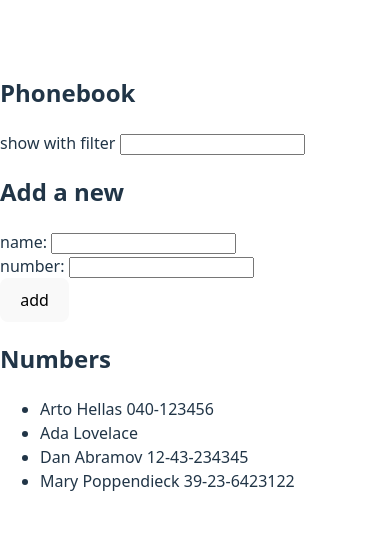
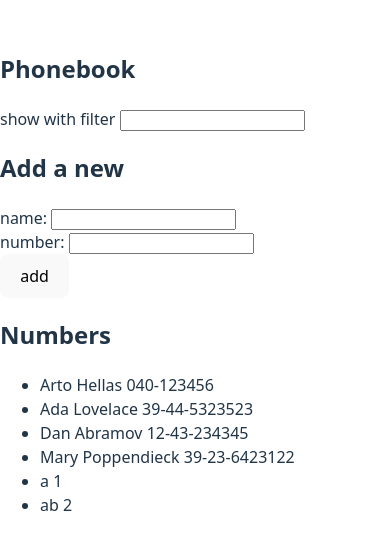
Before and after one commit to abdullah0x5c/Full-Stack-Open, a React (Vite) app in the folder Week2/phonebook/: page / in a window 390 px wide. Shown: the part 140-690 px from the top of the page. Built offline with nearby package versions, Linux system fonts and the light colour scheme; data requests are answered from the project's data file.

Commit message:
2.12: The Phonebook step 7

```diff
--- a/Week2/phonebook/db.json
+++ b/Week2/phonebook/db.json
@@ -1,24 +1,34 @@
 {
-  "persons":[
+  "persons": [
     {
       "name": "Arto Hellas",
       "number": "040-123456",
-      "id": "1"
+      "id": 1
     },
     {
       "name": "Ada Lovelace",
       "number": "39-44-5323523",
-      "id": "2"
+      "id": 2
     },
     {
       "name": "Dan Abramov",
       "number": "12-43-234345",
-      "id": "3"
+      "id": 3
     },
     {
       "name": "Mary Poppendieck",
       "number": "39-23-6423122",
-      "id": "4"
+      "id": 4
+    },
+    {
+      "id": "000f",
+      "name": "a",
+      "number": "1"
+    },
+    {
+      "id": "2801",
+      "name": "ab",
+      "number": "2"
     }
   ]
 }
--- a/Week2/phonebook/src/App.jsx
+++ b/Week2/phonebook/src/App.jsx
@@ -7,22 +7,17 @@ import PersonForm from './PersonForm.jsx'
 const App = () => {
   const [persons, setPersons] = useState([])
 
-  const [personsShown, setPersonsShown] = useState([
-    { name: 'Arto Hellas', number: '040-123456', id: 1 },
-    { name: 'Ada Lovelace', nanythingumber: '39-44-5323523', id: 2 },
-    { name: 'Dan Abramov', number: '12-43-234345', id: 3 },
-    { name: 'Mary Poppendieck', number: '39-23-6423122', id: 4 }
-  ])
+  const [personsShown, setPersonsShown] = useState([])
 
-  const data = () =>   axios
+  const data = async () =>   axios
     .get("http://127.0.0.1:3001/persons")
     .then(response =>{
       setPersons(response.data)
+      setPersonsShown(response.data)
     })
 
   useEffect(() => {
     data()
-
   },[])
 
   const [newName, setNewName] = useState('')
--- a/Week2/phonebook/src/PersonForm.jsx
+++ b/Week2/phonebook/src/PersonForm.jsx
@@ -1,3 +1,5 @@
+import axios from 'axios'
+
 const PersonForm = ({newName, setNewName, newNumber, setNewNumber, persons, setPersons, personsShown, setPersonsShown}) => {
 
   const changeName = (event) => {
@@ -20,11 +22,17 @@ const PersonForm = ({newName, setNewName, newNumber, setNewNumber, persons, setP
     let person = {
       name: newName,
       number: newNumber,
-      id:persons.length+1
     }
     if(notExists()){
-      setPersons([...persons,person])
-      setPersonsShown([...personsShown, person])
+      axios.post("http://127.0.0.1:3001/persons", person)
+        .then(response => {
+          console.log(response)
+          setPersons([...persons,response.data])
+          setPersonsShown([...personsShown, response.data])
+        })
+        .catch(error => {
+          console.log("error", error)
+        })
     }
     else{
       alert(`Name or Number is already added to phonebook`)
```
